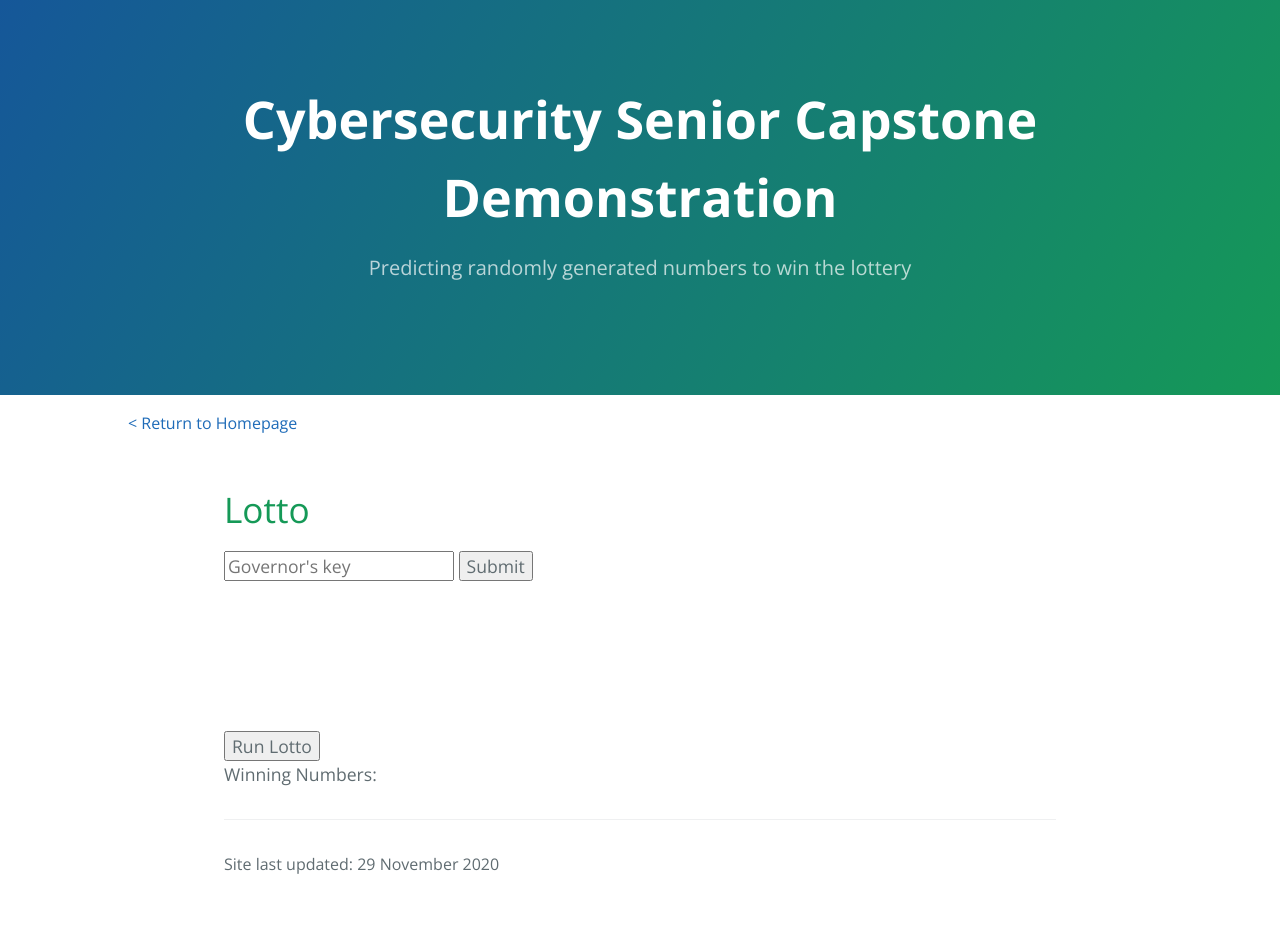
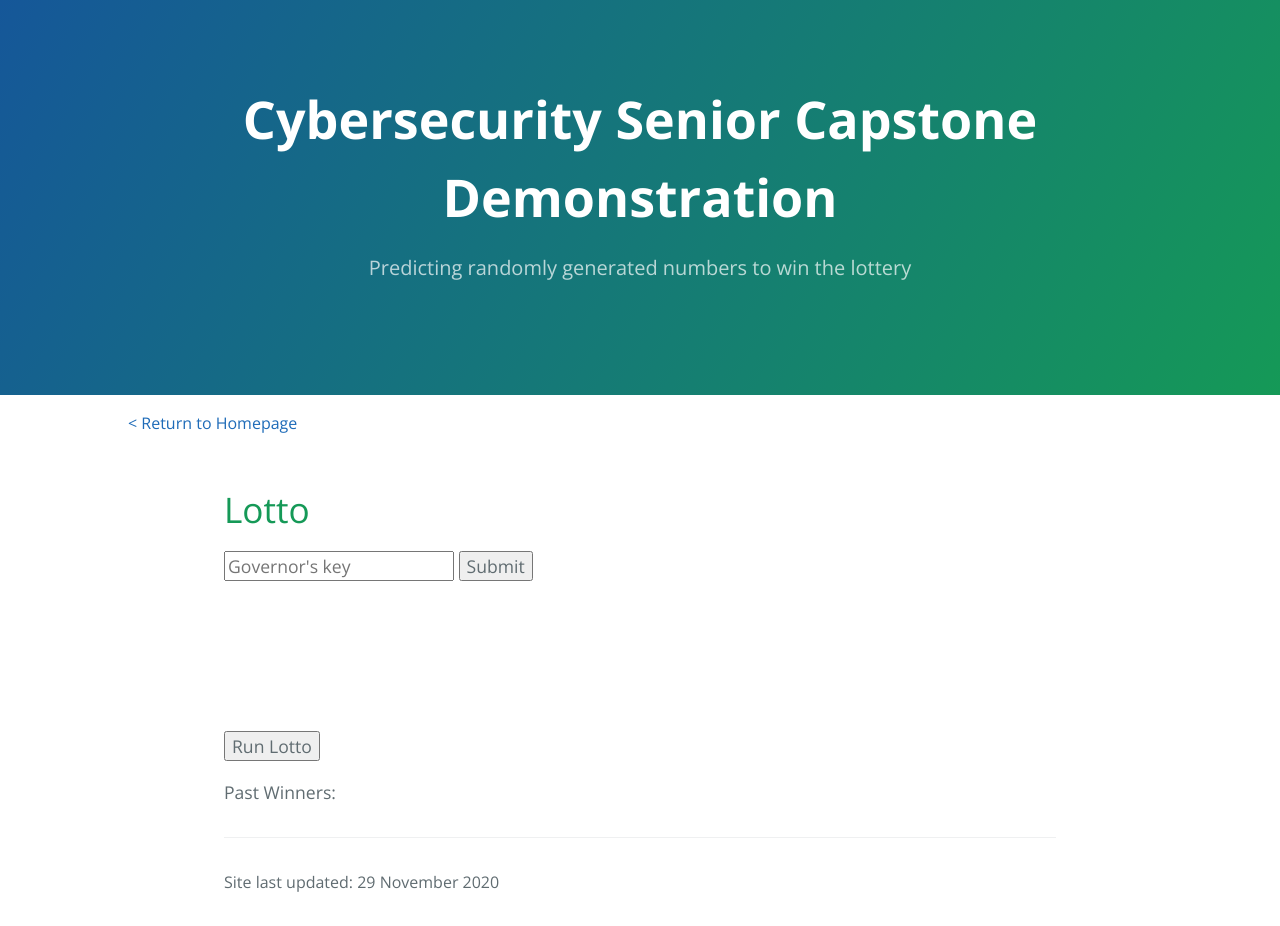
Before and after one commit to AdnanSlef/AdnanSlef.github.io, a Jekyll site: the page built from _posts/2020-10-16-capstone-demo.md, in a window 1280 px wide. Built offline with Jekyll 4.4.1, drawn with Linux system fonts in a browser that asks for light colours.

Commit message:
I think do almost nothing

```diff
--- a/_posts/2020-10-16-capstone-demo.md
+++ b/_posts/2020-10-16-capstone-demo.md
@@ -41,7 +41,9 @@ function init_lotto() {
 <input type="submit" onClick="show_one()" value='Run Lotto'>
 </form>
 
+<p id='last-win'></p>
+
+<p>Past Winners:</p>
 <div id='outputs'>
     <!--Winning Numbers Generated Here-->
-    <p>Winning Numbers:</p>
 </div>
```
